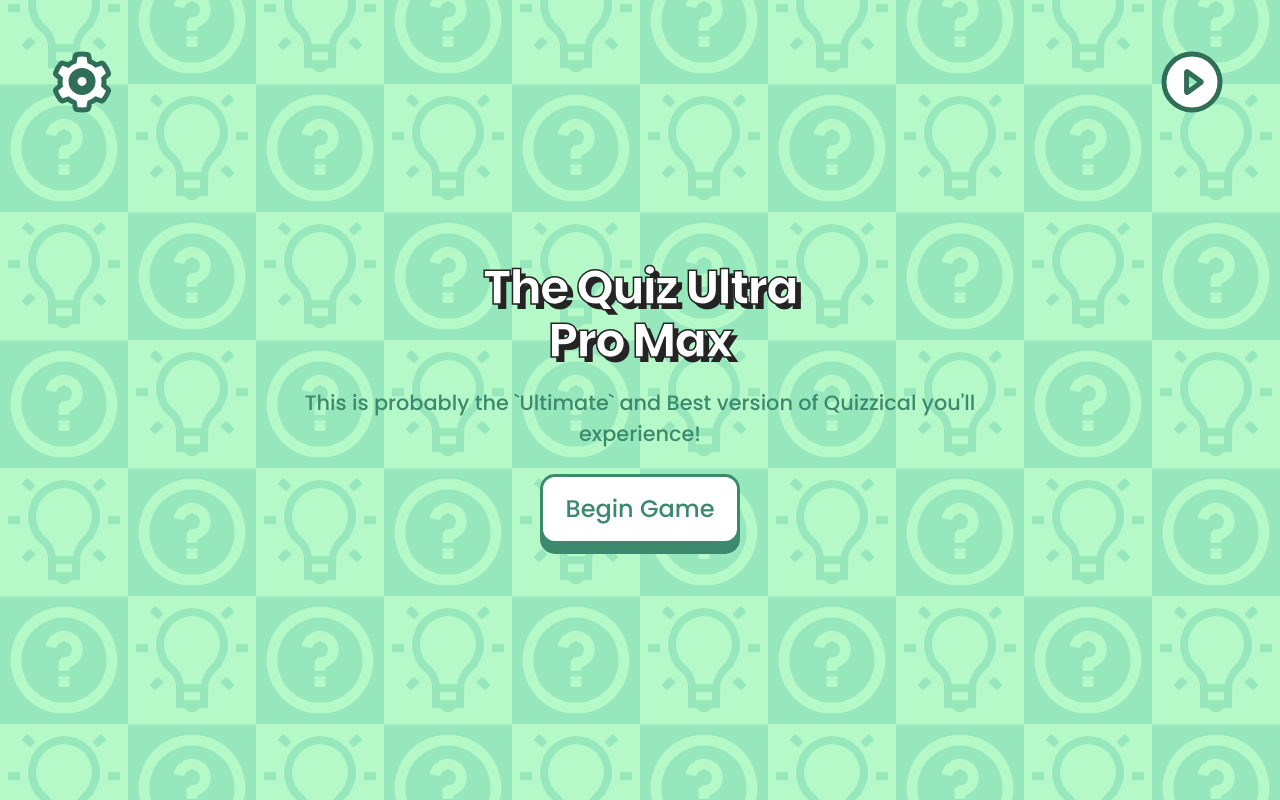
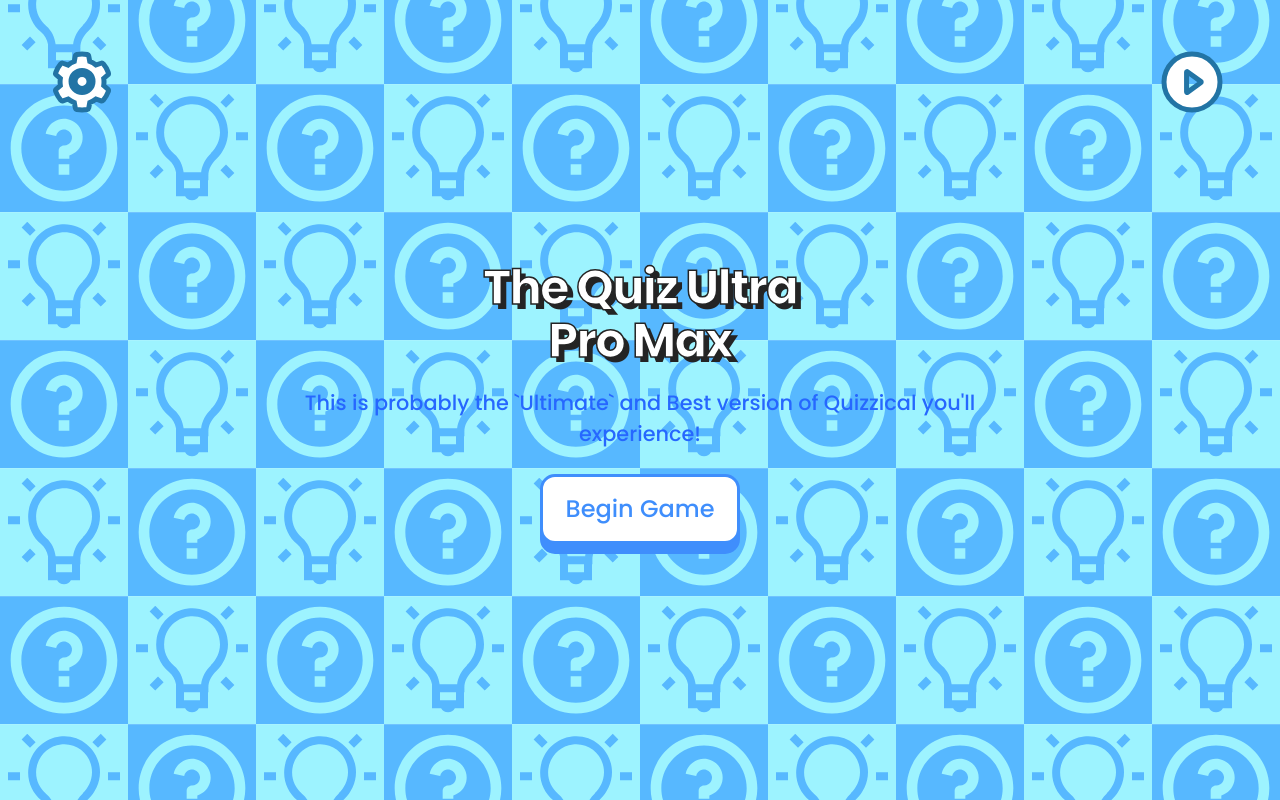
Before and after one commit to CodeStrate/QuizApp, a React (Vite) app: page / in a window 1280 px wide. Built offline with nearby package versions, Linux system fonts and the light colour scheme.

Commit message:
Changed Game Colors from green to Blue.
Tho radio button css needs a deep dive regarding that.

```diff
--- a/src/App.css
+++ b/src/App.css
@@ -53,7 +53,7 @@ svg {
   height: 4rem;
   color: white;
   cursor: pointer;
-  stroke: #316e58;
+  stroke: #2274A5;
   stroke-width: 80px;
 }
 
@@ -77,8 +77,8 @@ svg {
   transition: all 0.5s ease-in-out;
   padding: 30px;
   overflow-y: scroll;
-  border: 3px solid #3c896d;
-  box-shadow: 0 6px #3c896d;
+  border: 3px solid #57b8ff;
+  box-shadow: 0 6px #57b8ff;
 }
 
 .close {
@@ -89,7 +89,7 @@ svg {
 }
 
 hr {
-  border: 2px solid #3c896d;
+  border: 2px solid #57b8ff;
   border-radius: 10px;
 }
 
@@ -114,8 +114,8 @@ hr {
   border-radius: 15px;
   padding: 30px;
   overflow-y: scroll;
-  border: 3px solid #3c896d;
-  box-shadow: 0 6px #3c896d;
+  border: 3px solid #57b8ff;
+  box-shadow: 0 6px #57b8ff;
   justify-content: flex-start;
 }
 
@@ -134,10 +134,10 @@ hr {
   width: 70px;
   height: 70px;
   border-radius: 50%;
-  border: 5px solid #3c896d;
+  border: 5px solid #57b8ff;
   animation: bounceTransform 0.5s ease-out infinite alternate;
   animation-delay: 0.3s;
-  box-shadow: inset 1rem 1rem #3c896d;
+  box-shadow: inset 1rem 1rem #57b8ff;
 }
 
 @keyframes bounceTransform {
--- a/src/components/Card.css
+++ b/src/components/Card.css
@@ -11,11 +11,11 @@
   width: 600px;
   height: min(200px, 350px);
   border-radius: 15px;
-  border: 2px solid #3c896d;
+  border: 2px solid #57b8ff;
   background-color: white;
   margin-bottom: 15px;
   padding: 10px;
-  box-shadow: 0 3px #3c896d;
+  box-shadow: 0 3px #57b8ff;
 }
 
 .option-container {
--- a/src/components/QuizScreen.jsx
+++ b/src/components/QuizScreen.jsx
@@ -57,7 +57,7 @@ export default function QuizScreen({ className, apiParams }) {
       ) : (
         <>
           <p>
-            Your score is {data.length}/{score}
+            Your score is {score} out of {data.length}
           </p>
           <SubmitButton onClick={newGame}>New Game</SubmitButton>
           <SubmitButton onClick={restart}>Retry</SubmitButton>
--- a/src/components/RadioButton.css
+++ b/src/components/RadioButton.css
@@ -14,7 +14,7 @@
 .radio-button + label {
   display: inline-block;
   padding: 3px;
-  border: 2px solid #3c896d;
+  border: 2px solid #57b8ff;
   cursor: pointer;
   border-radius: 8px;
   font-weight: 500;
@@ -28,7 +28,7 @@
 }
 
 .radio-button:focus + label {
-  border: 2px dashed #3c896d;
+  border: 2px dashed #57b8ff;
 }
 
 .radio-button + label:hover {
@@ -96,7 +96,7 @@
 .card-checkbox + label {
   display: inline-block;
   padding: 3px;
-  border: 2px solid #3c896d;
+  border: 2px solid #57b8ff;
   cursor: pointer;
   border-radius: 8px;
   font-weight: 500;
--- a/src/styledComponents/Button.jsx
+++ b/src/styledComponents/Button.jsx
@@ -4,10 +4,10 @@ export const Button = styled.button`
   width: 200px;
   height: 70px;
   background-color: white;
-  border: 3px solid #3c896d;
-  box-shadow: 0 10px 0px #3c896d;
+  border: 3px solid #3f8efc;
+  box-shadow: 0 10px 0px #3f8efc;
   border-radius: 15px;
-  color: #3c896d;
+  color: #3f8efc;
   font-size: 1.5rem;
 
   font-weight: 500;
@@ -33,7 +33,7 @@ export const PrefButton = styled(Button)`
 export const SubmitButton = styled(Button)`
   border-radius: 8px;
   font-size: 0.9rem;
-  box-shadow: 0 5px 0px #3c896d;
+  box-shadow: 0 5px 0px #3f8efc;
   padding-block: 10px;
 
   &:active {
--- a/src/styledComponents/Paragraph.jsx
+++ b/src/styledComponents/Paragraph.jsx
@@ -3,7 +3,7 @@ import { styled } from "styled-components";
 export const Paragraph = styled.p`
   font-size: 1.3rem;
   font-weight: 500;
-  color: #3c896d;
+  color: #2667ff;
   max-width: 700px;
   text-align: center;
 `;
```
Also changed, not shown: src/assets/Background.svg.
